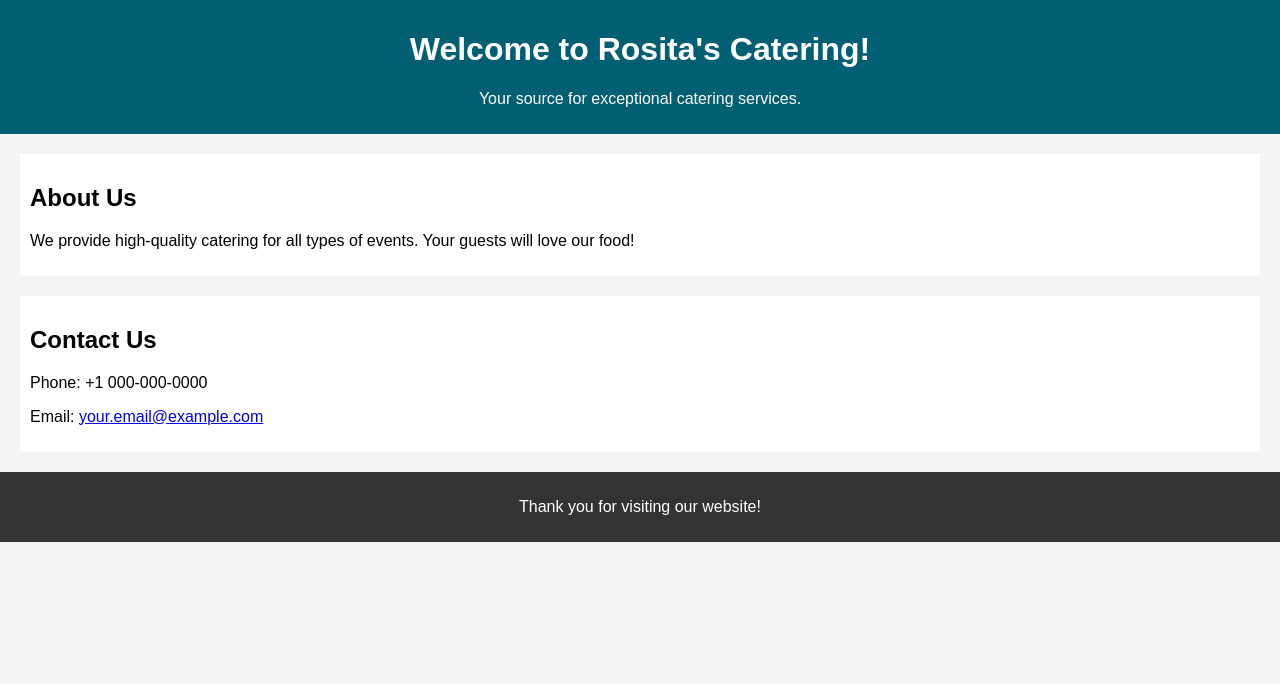
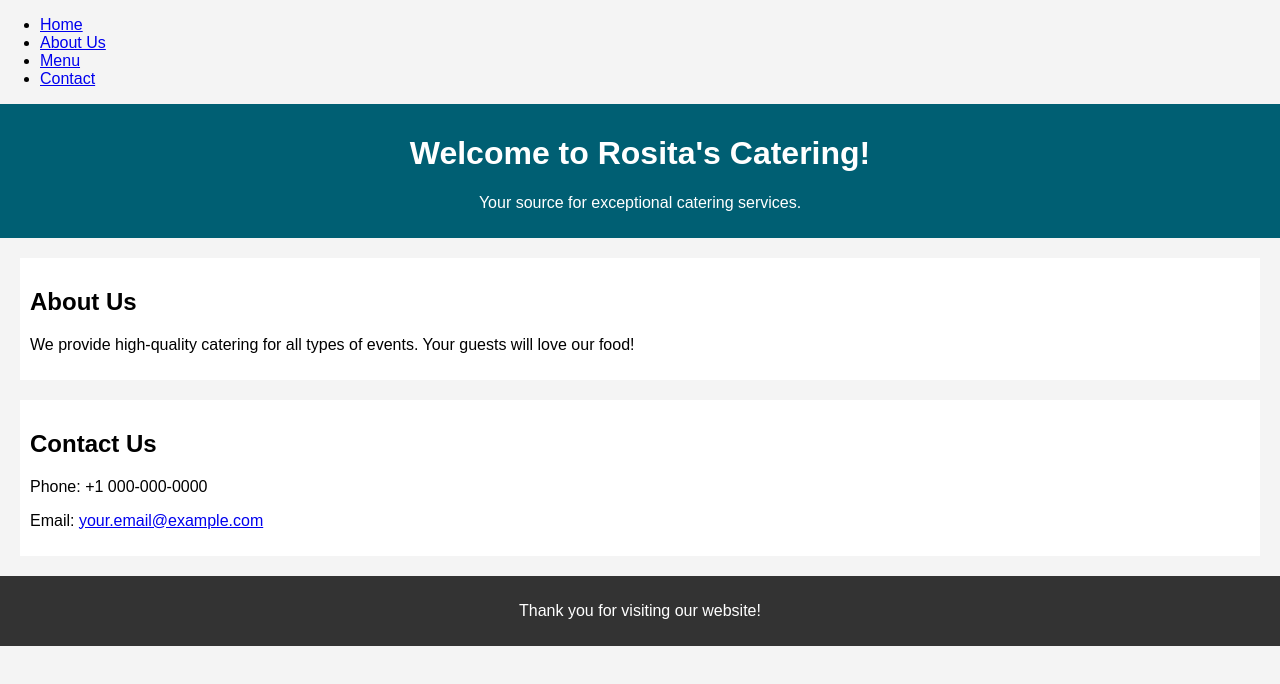
Before and after one commit to bradgolds/website, a plain HTML site: page index.html in a window 1280 px wide. Drawn offline with Linux system fonts and the light colour scheme.

Commit message:
Update index.html

```diff
--- a/index.html
+++ b/index.html
@@ -1,4 +1,4 @@
-<!-- This is a comment -->
+<!-- MAIN PAGE -->
 <!DOCTYPE html>
 <html lang="en">
 <head>
@@ -8,6 +8,15 @@
     <title>Catering by Rosita</title>
 </head>
 <body>
+     <!-- NAVIGATION BAR -->
+        <nav>
+            <ul>
+                <li><a href="#home">Home</a></li>
+                <li><a href="#about">About Us</a></li>
+                <li><a href="#menu">Menu</a></li>
+                <li><a href="#contact">Contact</a></li>
+            </ul>
+        </nav>
     <header>
         <h1>Welcome to Rosita's Catering!</h1>
         <p>Your source for exceptional catering services.</p>
```
